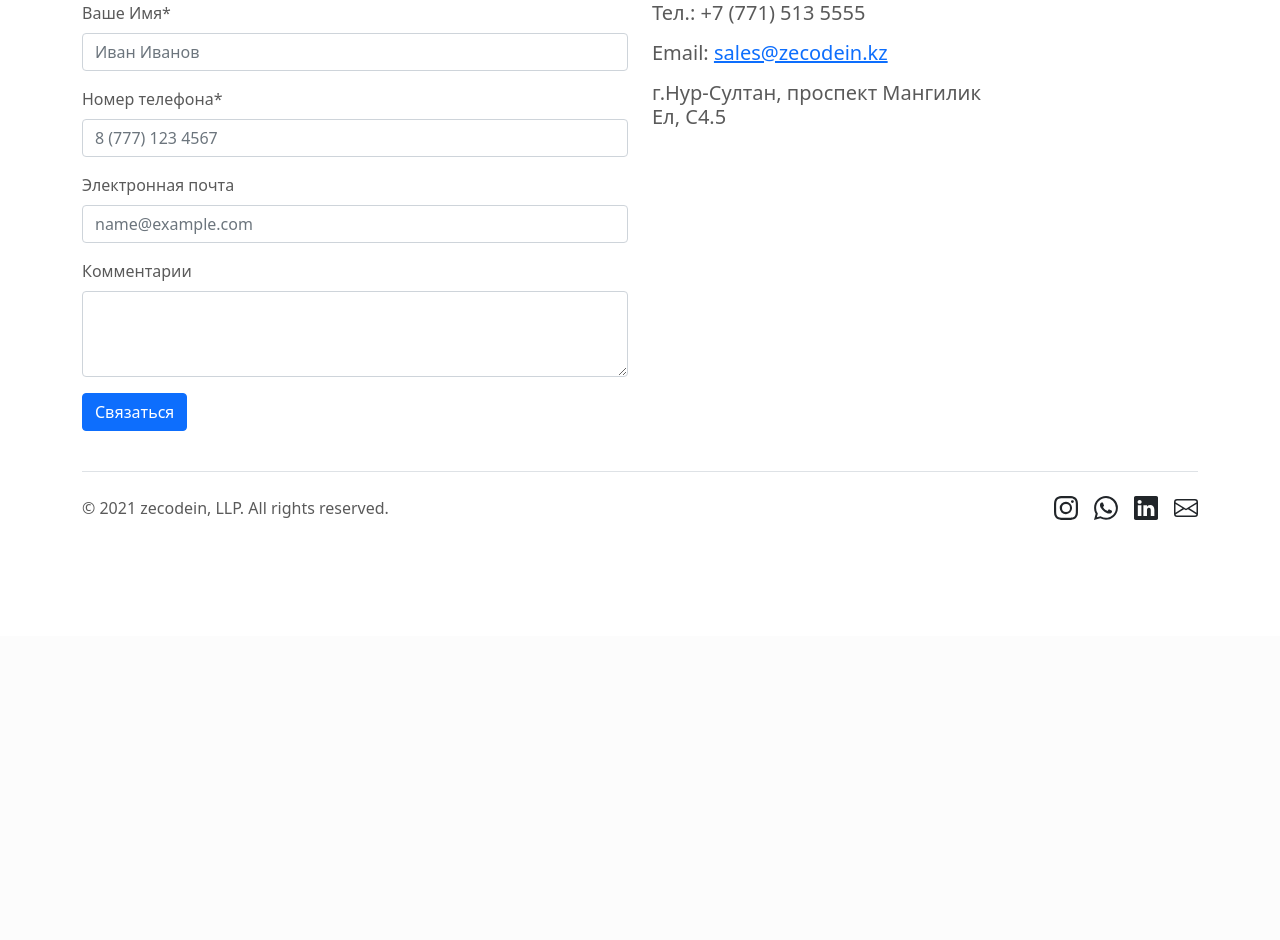
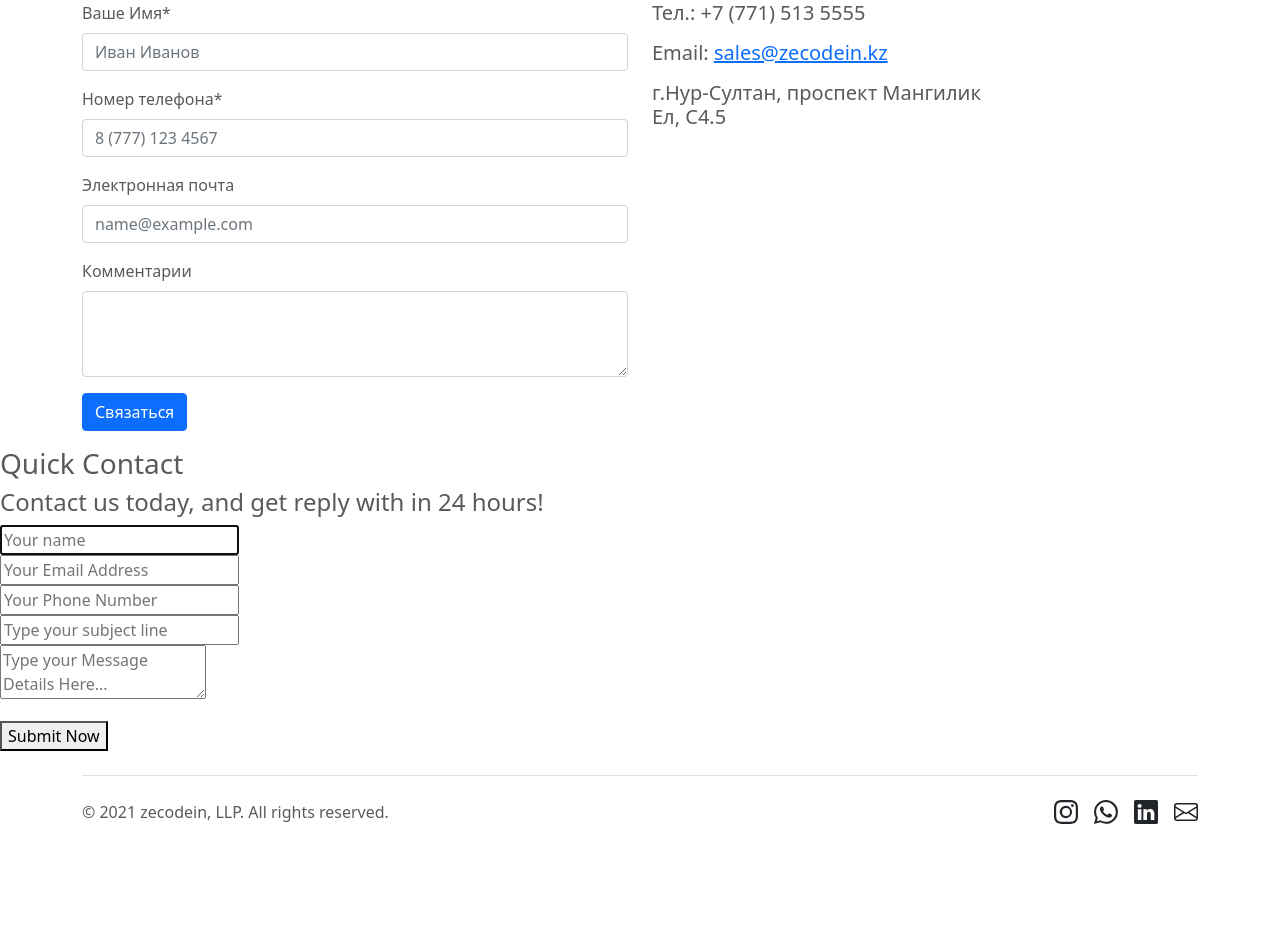
Before and after one commit to zecodein/zecodein.kz, a PHP site: page / in a window 1280 px wide. Shown: the part 3045-3985 px from the top of the page. Before the commit the page ends 3565 px from the top, so only its background shows below. Run offline with PHP 8.4, Linux system fonts and the light colour scheme; data that the repository does not hold is empty.

Commit message:
added php for form email

```diff
--- a/index.php
+++ b/index.php
@@ -1,42 +1,4 @@
-<?php
-//php code to sent contact form to both client and owner
-if (isset($_POST['submit'])) {
-  $mailto = "sales@zecodein.kz"; //my email address
-  $name = $_POST['name']; //getting customer name
- $fromEmail = $_POST['email']; //getting customer email
- $phone = $_POST['tel']; //getting customer Phome number
- $subject = $_POST['subject']; //getting subject line from client
- $subject2 = "Confirmation: Message was submitted successfully"; // For customer confirmation
-
- //Email body I will receive
- $message = "Cleint Name: " . $name . "\n"
- . "Phone Number: " . $phone . "\n\n"
- . "Client Message: " . "\n" . $_POST['message'];
-
- //Message for client confirmation
- $message2 = "Dear" . $name . "\n"
- . "Thank you for contacting us. We will get back to you shortly!" . "\n\n"
- . "You submitted the following message: " . "\n" . $_POST['message'] . "\n\n"
- . "Regards," . "\n" . "- HMA WebDesign";
-
- //Email headers
- $headers = "From: " . $fromEmail; // Client email, I will receive
- $headers2 = "From: " . $mailto; // This will receive client
-
- //PHP mailer function
-
-  $result1 = mail($mailto, $subject, $message, $headers); // This email sent to My address
-  $result2 = mail($fromEmail, $subject2, $message2, $headers2); //This confirmation email to client
-
-  //Checking if Mails sent successfully
-
-  if ($result1 && $result2) {
-    $success = "Your Message was sent Successfully!";
-  } else {
-    $failed = "Sorry! Message was not sent, Try again Later.";
-  }
-}
-?>
+<?php include 'sentMail.php';?>
 
 <!doctype html>
 <html lang="en">
@@ -361,6 +323,34 @@ if (isset($_POST['submit'])) {
 
   </div>
 
+  <form id="contact" action="" method="post">
+      <h3>Quick Contact</h3>
+      <h4>Contact us today, and get reply with in 24 hours!</h4>
+
+      <fieldset>
+        <input placeholder="Your name" name="name" type="text" tabindex="1" autofocus>
+      </fieldset>
+      <fieldset>
+        <input placeholder="Your Email Address" name="email" type="email" tabindex="2">
+      </fieldset>
+      <fieldset>
+        <input placeholder="Your Phone Number" name="tel" type="tel" tabindex="3" >
+      </fieldset>
+      <fieldset>
+        <input placeholder="Type your subject line" type="text" name="subject" tabindex="4">
+      </fieldset>
+      <fieldset>
+        <textarea name="message" placeholder="Type your Message Details Here..." tabindex="5"></textarea>
+      </fieldset>
+      <div>
+         <p class="success"> <?php echo $success;  ?></p>
+         <p class="failed"> <?php echo $failed;  ?></p>
+      </div>
+      <fieldset>
+        <button type="submit" name="submit" id="contact-submit" data-submit="...Sending">Submit Now</button>
+      </fieldset>
+    </form>
+
   <!-- FOOTER -->
   <footer class="container">
 
--- /dev/null
+++ b/sentMail.php
@@ -0,0 +1,42 @@
+<?php
+
+if(isset($_POST['submit'])) {
+ $mailto = "sales@zecodein.kz";  //My email address
+ //getting customer data
+ $name = $_POST['name']; //getting customer name
+ $fromEmail = $_POST['email']; //getting customer email
+ $phone = $_POST['tel']; //getting customer Phome number
+ $subject = $_POST['subject']; //getting subject line from client
+ $subject2 = "Confirmation: Message was submitted successfully | HMA WebDesign"; // For customer confirmation
+
+ //Email body I will receive
+ $message = "Cleint Name: " . $name . "\n"
+ . "Phone Number: " . $phone . "\n\n"
+ . "Client Message: " . "\n" . $_POST['message'];
+
+ //Message for client confirmation
+ $message2 = "Dear" . $name . "\n"
+ . "Thank you for contacting us. We will get back to you shortly!" . "\n\n"
+ . "You submitted the following message: " . "\n" . $_POST['message'] . "\n\n"
+ . "Regards," . "\n" . "- HMA WebDesign";
+
+ //Email headers
+ $headers = "From: " . $fromEmail; // Client email, I will receive
+ $headers2 = "From: " . $mailto; // This will receive client
+
+ //PHP mailer function
+
+  $result1 = mail($mailto, $subject, $message, $headers); // This email sent to My address
+  $result2 = mail($fromEmail, $subject2, $message2, $headers2); //This confirmation email to client
+
+  //Checking if Mails sent successfully
+
+  if ($result1 && $result2) {
+    $success = "Your Message was sent Successfully!";
+  } else {
+    $failed = "Sorry! Message was not sent, Try again Later.";
+  }
+
+}
+
+?>
```
